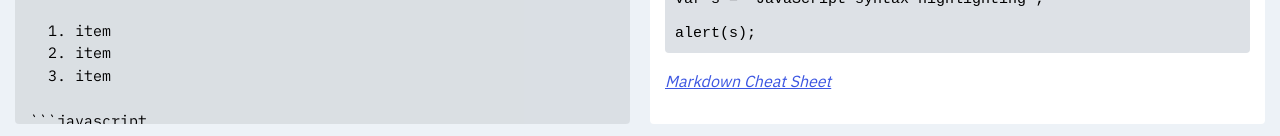
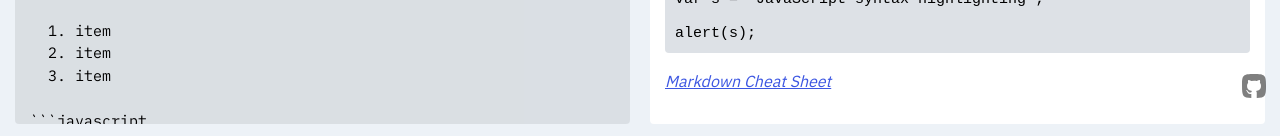
Before and after one commit to iRaul/markdown-previewer, a React (Create React App) app: page / in a window 1280 px wide. Shown: the part 688-824 px from the top of the page. Built offline with nearby package versions, Linux system fonts and the light colour scheme.

Commit message:
added github repo link

```diff
--- a/src/components/App.js
+++ b/src/components/App.js
@@ -6,6 +6,7 @@ import GlobalStyle from './Global'
 import Container from './Container'
 import Previewer from './Previewer'
 import Markdown from './Markdown'
+import RepoLink from './RepoLink'
 import Header from './Header'
 import Toggle from './Toggle'
 import Main from './Main'
@@ -56,6 +57,7 @@ const App = () => {
             <Previewer dangerouslySetInnerHTML={{ __html: marked(markdown) }} />
           </Main>
         </Container>
+        <RepoLink />
       </>
     </ThemeProvider>
   )
--- /dev/null
+++ b/src/components/RepoLink.js
@@ -0,0 +1,39 @@
+import React from 'react'
+import styled from 'styled-components'
+
+const Link = styled.a`
+  display: inline-block;
+  width: 32px;
+  height: 32px;
+  min-width: 32px;
+  min-height: 32px;
+  position: fixed;
+  right: 10px;
+  bottom: 10px;
+  opacity: 0.5;
+  transition: opacity 0.3s ease;
+
+  &:hover {
+    opacity: 1;
+  }
+`
+
+const RepoLink = () => {
+  return (
+    <Link href='https://github.com/iRaul/markdown-previewer'>
+      <svg
+        xmlns='http://www.w3.org/2000/svg'
+        fillRule='evenodd'
+        strokeLinejoin='round'
+        strokeMiterlimit='1.414'
+        ariaLabel='github'
+        clipRule='evenodd'
+        viewBox='0 0 32 32'
+      >
+        <path d='M18.837 27.966C27.179 27.725 28 25.969 28 16 28 5 27 4 16 4S4 5 4 16c0 9.995.826 11.734 9.228 11.968a.503.503 0 00.1-.321c0-.25-.01-2.816-.015-3.699-3.037.639-3.678-1.419-3.678-1.419-.497-1.222-1.213-1.548-1.213-1.548-.991-.656.075-.643.075-.643 1.096.075 1.673 1.091 1.673 1.091.974 1.617 2.556 1.15 3.178.879.099-.683.381-1.15.693-1.414-2.425-.267-4.974-1.175-4.974-5.23 0-1.155.426-2.099 1.124-2.839-.113-.268-.487-1.344.107-2.8 0 0 .917-.285 3.003 1.084a10.755 10.755 0 012.734-.356c.927.004 1.861.121 2.734.356 2.085-1.369 3-1.084 3-1.084.596 1.456.221 2.532.108 2.8.7.74 1.123 1.684 1.123 2.839 0 4.065-2.553 4.96-4.986 5.221.392.327.741.973.741 1.96a1298.915 1298.915 0 01-.013 4.802c0 .109.029.224.095.319z'></path>
+      </svg>
+    </Link>
+  )
+}
+
+export default RepoLink
```
